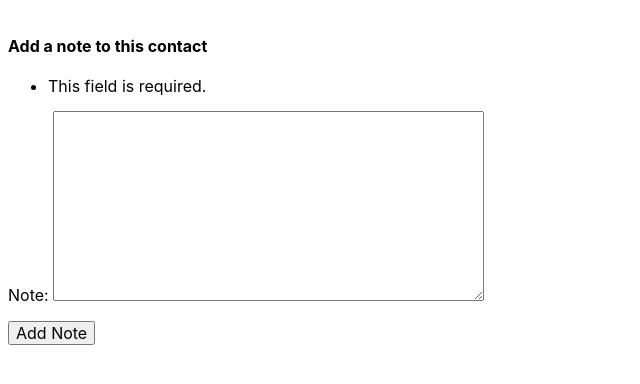
After one commit to Momentum-Team-8/django-uptact-gregsronce, a Django app: page /contacts/1/notes/new in a window 1280 px wide. The commit adds this page. Shown: the top 384 px of the page, without its empty margins (0-640 px from the left). Run offline with Django 3.2, Linux system fonts and the light colour scheme; tables that the repository leaves empty hold one stand-in row (values such as "Sample post").

Commit message:
Experimentation with show_contact.

```diff
--- a/contacts/forms.py
+++ b/contacts/forms.py
@@ -6,7 +6,6 @@ from .models import Contact, Note
 
 class ContactForm(ModelForm):
     class Meta:
-        widgets = {"note": Textarea(attrs = {"cols":80, "rows":20})}
         model = Contact
         fields = [
             'name',
@@ -18,5 +17,11 @@ class ContactForm(ModelForm):
             'phone_number',
             'email',
             'birthday',
+        ]
+
+class NoteForm(ModelForm):
+    class Meta:
+        model = Note
+        fields = [
             'note',
         ]
--- a/contacts/models.py
+++ b/contacts/models.py
@@ -6,7 +6,7 @@ from localflavor.us.models import USStateField, USZipCodeField
 
 
 class Contact(models.Model):
-    note = models.ForeignKey('Note', blank=True, null=True, on_delete=models.CASCADE)
+    # note = models.ForeignKey('Note', blank=True, null=True, on_delete=models.CASCADE)
     phone_regex = RegexValidator(
         regex=r'^\+?\d{10}$',
         message="Phone number must be entered in the format: '+9999999999'.")
--- a/contacts/views.py
+++ b/contacts/views.py
@@ -1,6 +1,6 @@
 from django.shortcuts import render, redirect, get_object_or_404
 from .models import Contact, Note
-from .forms import ContactForm
+from .forms import ContactForm, NoteForm
 
 
 # Create your views here.
@@ -46,3 +46,12 @@ def delete_contact(request, pk):
 
     return render(request, "contacts/delete_contact.html",
                   {"contact": contact})
+
+
+def show_contact(request, pk):
+    contact = get_object_or_404(Note, pk=pk)
+    form = NoteForm(data=request.POST)
+    if form.is_valid():
+            form.save()
+            return redirect(to='list_contacts')
+    return render(request, "contacts/show_contact.html", {"contact": contact, "pk": pk, "form": form})
--- a/templates/contacts/list_contacts.html
+++ b/templates/contacts/list_contacts.html
@@ -51,7 +51,7 @@
 
     <p>
       <a href="{% url 'edit_contact' pk=contact.pk %}">Edit Contact</a><br>
-      <a href="{% url 'edit_contact' pk=contact.pk %}">Add Note</a><br>
+      <a href="{% url 'show_contact' pk=contact.pk %}">Add Note</a><br>
       <a class="red" href="{% url 'delete_contact' pk=contact.pk %}">Delete Contact</a>
     </p>
   </div>
--- /dev/null
+++ b/templates/contacts/show_contact.html
@@ -0,0 +1,14 @@
+{% extends "base.html" %}
+
+{% block content %}
+<h4>Add a note to this contact</h4>
+<div>
+  <form action="{% url 'add_note' contact_pk=contact.pk %}" method="POST">
+    {% csrf_token %}
+    {{ form.as_p }}
+    <div>
+      <button type="submit">Add Note</button>
+    </div>
+  </form>
+</div>
+{% endblock %}
--- a/uptact/urls.py
+++ b/uptact/urls.py
@@ -25,6 +25,9 @@ urlpatterns = [
     path('contacts/<int:pk>/edit/',
          contacts_views.edit_contact,
          name='edit_contact'),
+    path('contacts/<int:pk>/notes/new',
+        contacts_views.show_contact,
+        name='new_note'),
     path('contacts/<int:pk>/delete/',
          contacts_views.delete_contact,
          name='delete_contact'),
```
Also changed, not shown: contacts/migrations/0008_alter_note_created_at.py (added), contacts/migrations/0009_alter_note_created_at.py (added), contacts/migrations/0010_alter_note_created_at.py (added), contacts/migrations/0011_alter_note_created_at.py (added), contacts/migrations/0012_alter_note_created_at.py (added), contacts/migrations/0013_alter_note_created_at.py (added), contacts/migrations/0014_alter_note_created_at.py (added), contacts/migrations/0015_alter_note_created_at.py (added), contacts/migrations/0016_alter_note_created_at.py (added), contacts/migrations/0017_alter_note_created_at.py (added), contacts/migrations/0018_auto_20210618_0147.py (added).
